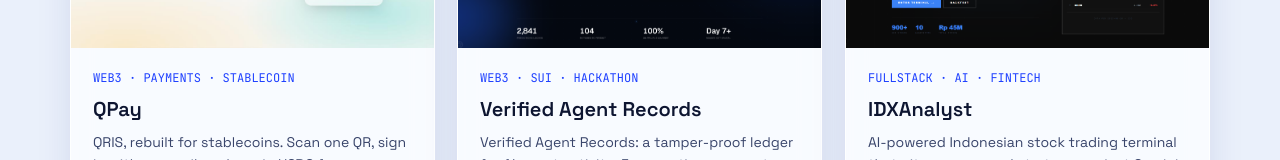
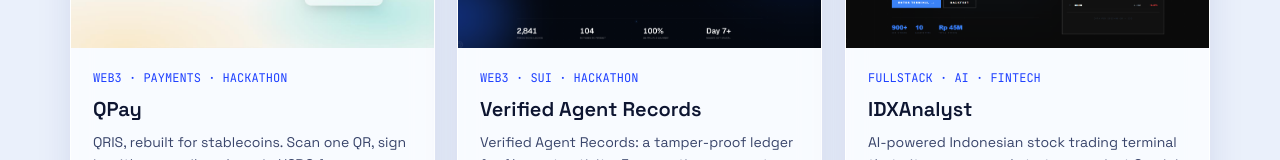
Before and after one commit to McYeremia/MyPortofolio, a Next.js app: page /projects in a window 1280 px wide. Shown: the part 1088-1248 px from the top of the page. Built offline with nearby package versions, Linux system fonts and the light colour scheme.

Commit message:
Update portfolio.ts

```diff
--- a/src/content/portfolio.ts
+++ b/src/content/portfolio.ts
@@ -118,7 +118,7 @@
   },
   {
     id: "qpay",
-    tag: "WEB3 · PAYMENTS · STABLECOIN",
+    tag: "WEB3 · PAYMENTS · HACKATHON",
     title: "QPay",
     desc: "QRIS, rebuilt for stablecoins. Scan one QR, sign in with an email, and pay in USDC from whichever chain already holds your funds — no wallet extension, no bridging, no gas token. Five networks collapse into one balance.",
     thumb: "[ replace screenshot ]",
```
